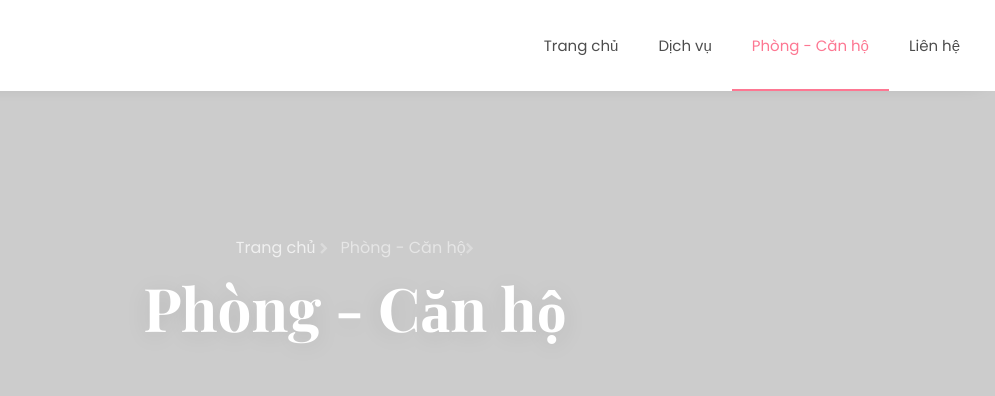
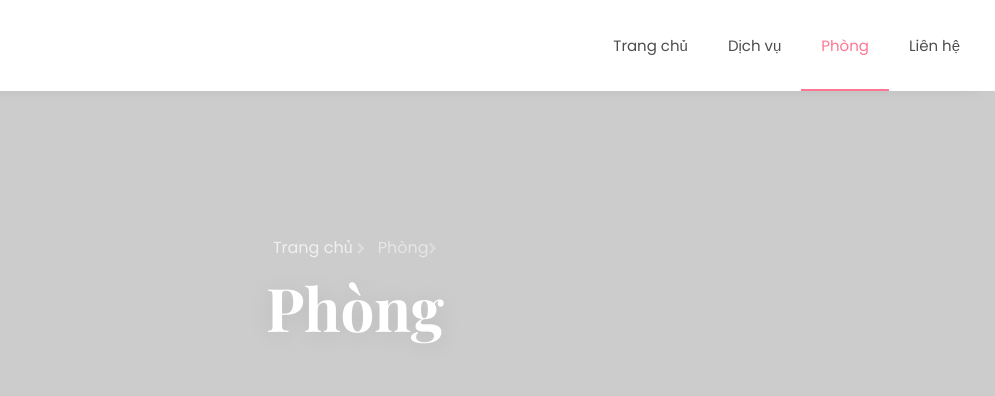
Before and after one commit to Dreamers-Homestay/DreamersHomestay, a plain HTML site: page rooms.html in a window 1280 px wide. Shown: the top 396 px of the page, 285-1280 px from the left. Drawn offline with nearby package versions, Linux system fonts and the light colour scheme; some packages are replaced by stand-ins of ours; no server answers; a web font is replaced by a local one.

Commit message:
Update rooms.html

```diff
--- a/rooms.html
+++ b/rooms.html
@@ -52,7 +52,7 @@
 				<ul class="navbar-nav ml-auto">
 					<li class="nav-item"><a href="./" class="nav-link">Trang chủ</a></li>
 					<li class="nav-item "><a href="services.html" class="nav-link">Dịch vụ</a></li>
-					<li class="nav-item active"><a href="rooms.html" class="nav-link">Phòng - Căn hộ</a></li>
+					<li class="nav-item active"><a href="rooms.html" class="nav-link">Phòng</a></li>
 					<li class="nav-item"><a href="contact.html" class="nav-link">Liên hệ</a></li>
 				</ul>
 			</div>
@@ -67,9 +67,9 @@
 			<div class="row no-gutters slider-text align-items-center justify-content-center">
 				<div class="col-md-9 ftco-animate text-center">
 					<p class="breadcrumbs mb-2"><span class="mr-2"><a href="index.html">Trang chủ <i
-									class="fa fa-chevron-right"></i></a></span> <span>Phòng - Căn hộ<i
+									class="fa fa-chevron-right"></i></a></span> <span>Phòng<i
 								class="fa fa-chevron-right"></i></span></p>
-					<h1 class="mb-0 bread">Phòng - Căn hộ</h1>
+					<h1 class="mb-0 bread">Phòng</h1>
 				</div>
 			</div>
 		</div>
```
